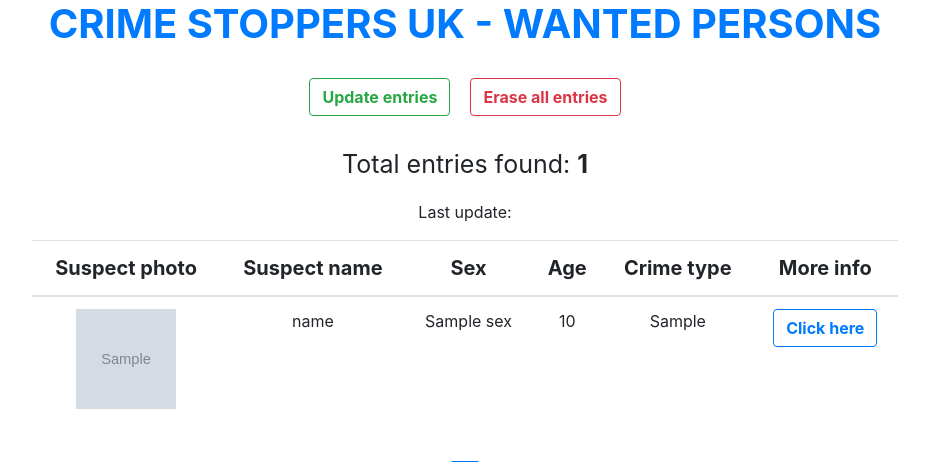
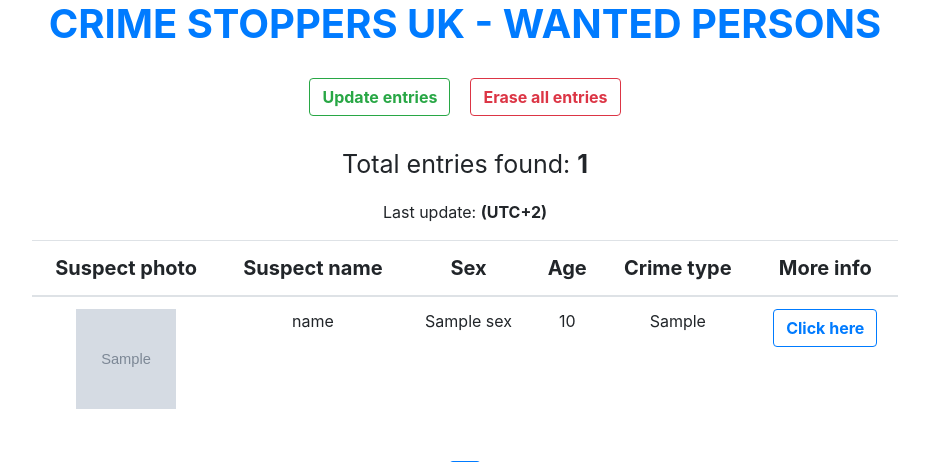
Before and after one commit to b-hristov/Crimestoppers-uk-web-scraper, a Flask app: page / in a window 1280 px wide. Shown: the top 462 px of the page, without its empty margins (175-1104 px from the left). Run offline with Flask 2, Linux system fonts and the light colour scheme; grey boxes marked "Sample" are stand-in pictures; a database or web service that is not in the repository returns one stand-in record (values such as "Sample title"); some libraries are stand-ins or nearby versions.

Commit message:
Small changes added

```diff
--- a/templates/index.html
+++ b/templates/index.html
@@ -26,7 +26,7 @@
         <b>{{ total_entries }}</b>
     </p>
     <p id="datetime" class="{% if not total_entries %}hidden{% endif %}">Last update:
-        <b>{{ last_update }}</b>
+        <b>{{ last_update }} (UTC+2)</b>
     </p>
     <p id="loading-message" class="hidden">Collecting data, please wait.
     <div id="progress-bar" class="hidden">
```
